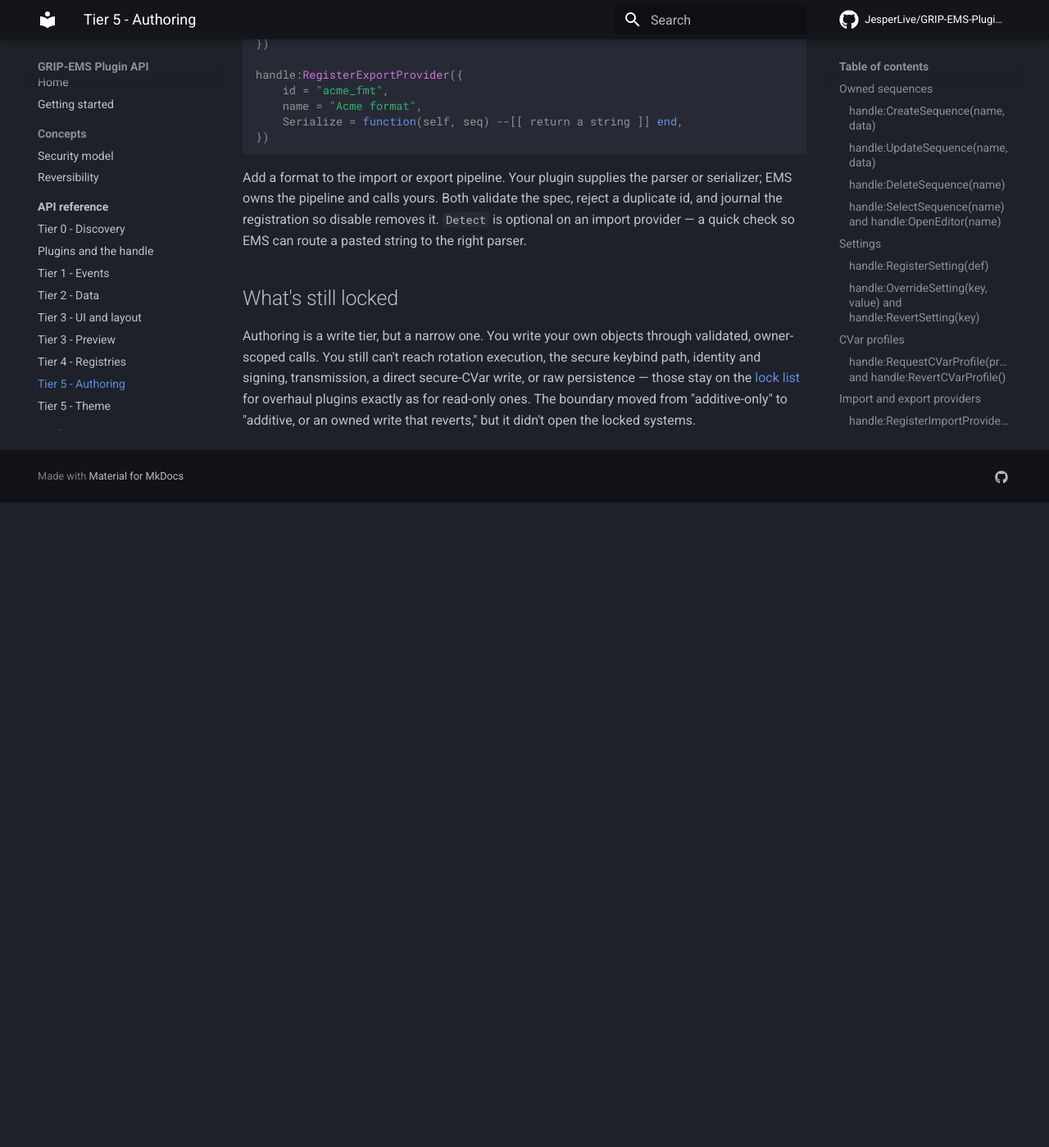
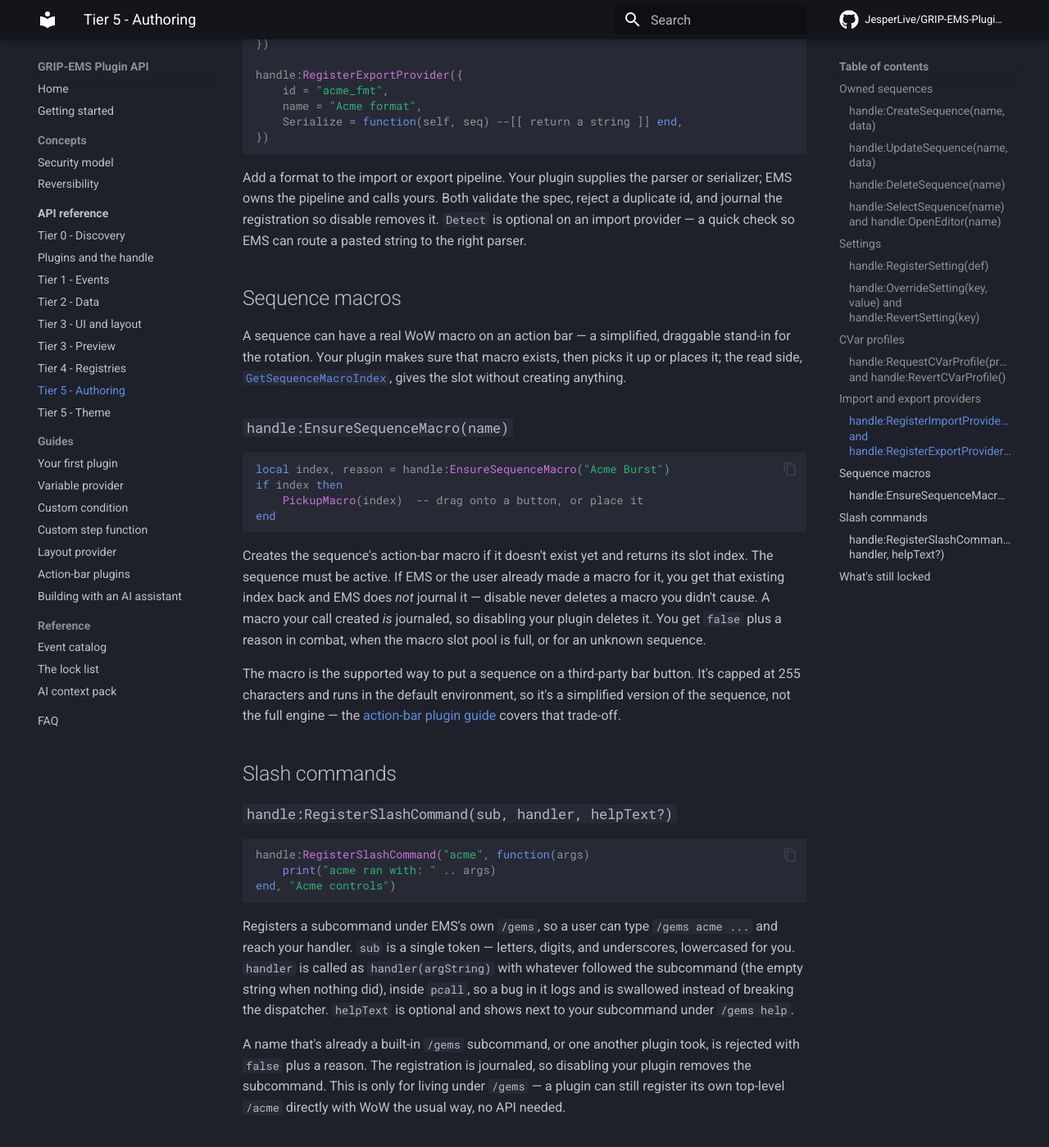
Before and after one commit to JesperLive/GRIP-EMS-PluginAPI, an MkDocs documentation site: the page built from docs/api/authoring.md, in a window 1280 px wide and 1400 px high, scrolled down 3068 px. Shown: the whole window at 82% size. Built offline with MkDocs 1.6.1 and Material for MkDocs 9.7.7, drawn with Linux system fonts in a browser that asks for light colours; comment, search, counter and statistics services are not loaded; before the commit the page ends 3681 px from its top, so only the background shows below that.

Commit message:
Document the Plugin API v3 action-bar surface (stepdata, macro, slash)
Covers the three additive v3 surfaces shipped in EMS v2.3.0:

- discovery: API_VERSION 2 -> 3 plus the stepdata / macro / slash capabilities
- data: GetSequenceSteps (per-step spellID/name/icon) + GetSequenceMacroIndex
- authoring: handle:EnsureSequenceMacro + handle:RegisterSlashCommand
- lock-list: keybind setting stays locked; the action-bar macro is the supported bar path
- new guide: action-bar plugins, with the 255-char macro honest limit

````diff
--- a/docs/api/authoring.md
+++ b/docs/api/authoring.md
@@ -108,6 +108,37 @@ handle:RegisterExportProvider({
 
 Add a format to the import or export pipeline. Your plugin supplies the parser or serializer; EMS owns the pipeline and calls yours. Both validate the spec, reject a duplicate id, and journal the registration so disable removes it. `Detect` is optional on an import provider — a quick check so EMS can route a pasted string to the right parser.
 
+## Sequence macros
+
+A sequence can have a real WoW macro on an action bar — a simplified, draggable stand-in for the rotation. Your plugin makes sure that macro exists, then picks it up or places it; the read side, [`GetSequenceMacroIndex`](data.md#apigetsequencemacroindexname), gives the slot without creating anything.
+
+### `handle:EnsureSequenceMacro(name)`
+
+```lua
+local index, reason = handle:EnsureSequenceMacro("Acme Burst")
+if index then
+    PickupMacro(index)  -- drag onto a button, or place it
+end
+```
+
+Creates the sequence's action-bar macro if it doesn't exist yet and returns its slot index. The sequence must be active. If EMS or the user already made a macro for it, you get that existing index back and EMS does *not* journal it — disable never deletes a macro you didn't cause. A macro your call created *is* journaled, so disabling your plugin deletes it. You get `false` plus a reason in combat, when the macro slot pool is full, or for an unknown sequence.
+
+The macro is the supported way to put a sequence on a third-party bar button. It's capped at 255 characters and runs in the default environment, so it's a simplified version of the sequence, not the full engine — the [action-bar plugin guide](../guides/action-bar-plugin.md#the-honest-limit) covers that trade-off.
+
+## Slash commands
+
+### `handle:RegisterSlashCommand(sub, handler, helpText?)`
+
+```lua
+handle:RegisterSlashCommand("acme", function(args)
+    print("acme ran with: " .. args)
+end, "Acme controls")
+```
+
+Registers a subcommand under EMS's own `/gems`, so a user can type `/gems acme ...` and reach your handler. `sub` is a single token — letters, digits, and underscores, lowercased for you. `handler` is called as `handler(argString)` with whatever followed the subcommand (the empty string when nothing did), inside `pcall`, so a bug in it logs and is swallowed instead of breaking the dispatcher. `helpText` is optional and shows next to your subcommand under `/gems help`.
+
+A name that's already a built-in `/gems` subcommand, or one another plugin took, is rejected with `false` plus a reason. The registration is journaled, so disabling your plugin removes the subcommand. This is only for living under `/gems` — a plugin can still register its own top-level `/acme` directly with WoW the usual way, no API needed.
+
 ## What's still locked
 
 Authoring is a write tier, but a narrow one. You write your own objects through validated, owner-scoped calls. You still can't reach rotation execution, the secure keybind path, identity and signing, transmission, a direct secure-CVar write, or raw persistence — those stay on the [lock list](../reference/lock-list.md) for overhaul plugins exactly as for read-only ones. The boundary moved from "additive-only" to "additive, or an owned write that reverts," but it didn't open the locked systems.
--- /dev/null
+++ b/docs/guides/action-bar-plugin.md
@@ -0,0 +1,75 @@
+# Guide: action-bar plugins
+
+A sequence lives behind a keybind. Some plugins want it on an action button too — assigned to an empty slot, draggable out of the EMS window, with button glow and a cooldown swipe that a plain macro can't draw. v3 adds three pieces that make this work through supported API instead of reaching into EMS internals: per-step spell data to draw chrome from, the sequence's own action-bar macro to put on a button, and a `/gems` subcommand for your plugin's controls.
+
+This guide ties them together. Feature-detect each with `GetCapabilities` — the ids are `stepdata`, `macro`, and `slash` — and gate on `RequireVersion(3)` before you use any of them.
+
+```lua
+if not API:RequireVersion(3) then return end  -- this EMS predates the action-bar surface
+```
+
+## Put a sequence on a button
+
+EMS already keeps a real WoW macro for a sequence. Make sure it exists, then pick it up — the player drops it on whatever slot they want:
+
+```lua
+local index, reason = handle:EnsureSequenceMacro("My Rotation")
+if index then
+    PickupMacro(index)
+else
+    print("no macro: " .. tostring(reason))
+end
+```
+
+`EnsureSequenceMacro` is owner-scoped and reversible. A macro your plugin caused EMS to create is deleted when your plugin is disabled; a macro EMS or the user already had is handed back untouched and never deleted on your behalf. It returns `false` plus a reason in combat, when the macro slot pool is full, or for a sequence that isn't active.
+
+To read the slot without creating anything, use [`GetSequenceMacroIndex`](../api/data.md#apigetsequencemacroindexname) — it returns `nil` when there's no macro yet.
+
+## Draw the chrome
+
+Glow and a cooldown swipe need to know which spell the current step casts. `GetSequenceSteps` gives you the active version's steps as plain public data:
+
+```lua
+local steps = API:GetSequenceSteps("My Rotation")
+-- steps[i] = { index = i, spellID = ..., spellName = ..., icon = ... }
+```
+
+Then follow the live step with the `SEQUENCE_STEP_ADVANCED` event and ask WoW for the cooldown yourself:
+
+```lua
+API:On("SEQUENCE_STEP_ADVANCED", function(seqName, step, numSteps)
+    if seqName ~= "My Rotation" then return end
+    local s = steps[step]
+    if s and s.spellID then
+        local cd = C_Spell.GetSpellCooldown(s.spellID)
+        -- drive your button's swipe and glow from cd and s.icon
+    end
+end)
+```
+
+Spell id, name, and icon are public — never secret-tagged the way a unit's health is — so nothing here risks taint. EMS resolves the ids through the same path the engine compiles from, so they match what the sequence actually fires.
+
+## Add your controls under /gems
+
+Rather than register a whole separate slash command, hang a subcommand off EMS's:
+
+```lua
+handle:RegisterSlashCommand("acme", function(args)
+    if args == "bind" then
+        local index = handle:EnsureSequenceMacro("My Rotation")
+        if index then PickupMacro(index) end
+    else
+        print("usage: /gems acme bind")
+    end
+end, "Acme action-bar controls")
+```
+
+Now `/gems acme bind` runs your handler. It's journaled like everything else on the handle, so the subcommand disappears when your plugin is disabled, and a `helpText` puts a line under `/gems help`.
+
+## The honest limit
+
+A WoW macro is capped at 255 characters and runs in the default environment. EMS's generated macro is a *simplified* representation of a sequence: it can't carry variable resolution, runtime conditions, or advanced step-function ordering. For many sequences the macro is enough; for the complex ones, the button gets the macro's behavior while the keybind keeps the full engine.
+
+That split is deliberate, and it's why one thing stays off-limits: setting a keybind from a plugin. Binding is taint-sensitive and is EMS's core promise, so it has no plugin write path — you read a sequence's keybind through `GetSequenceInfo`, you don't write it. And since the 11.0.2 macro-chaining restriction stops a third-party bar button from proxying into EMS's secure execution, the macro *is* the supported bar path, not a workaround on the way to one. The [lock list](../reference/lock-list.md) has the full boundary.
+
+So: read the steps, draw your chrome, put the macro on a bar, and drive it from a `/gems` subcommand — and let the keybind stay the place the full rotation runs.
--- a/mkdocs.yml
+++ b/mkdocs.yml
@@ -70,6 +70,7 @@ nav:
       - Custom condition: guides/condition.md
       - Custom step function: guides/step-function.md
       - Layout provider: guides/layout-provider.md
+      - Action-bar plugins: guides/action-bar-plugin.md
       - Building with an AI assistant: guides/ai-assisted.md
   - Reference:
       - Event catalog: reference/event-catalog.md
````
Also changed, not shown: docs/api/data.md (+35 -0 lines), docs/api/discovery.md (+6 -3 lines), docs/reference/lock-list.md (+1 -1 lines).
